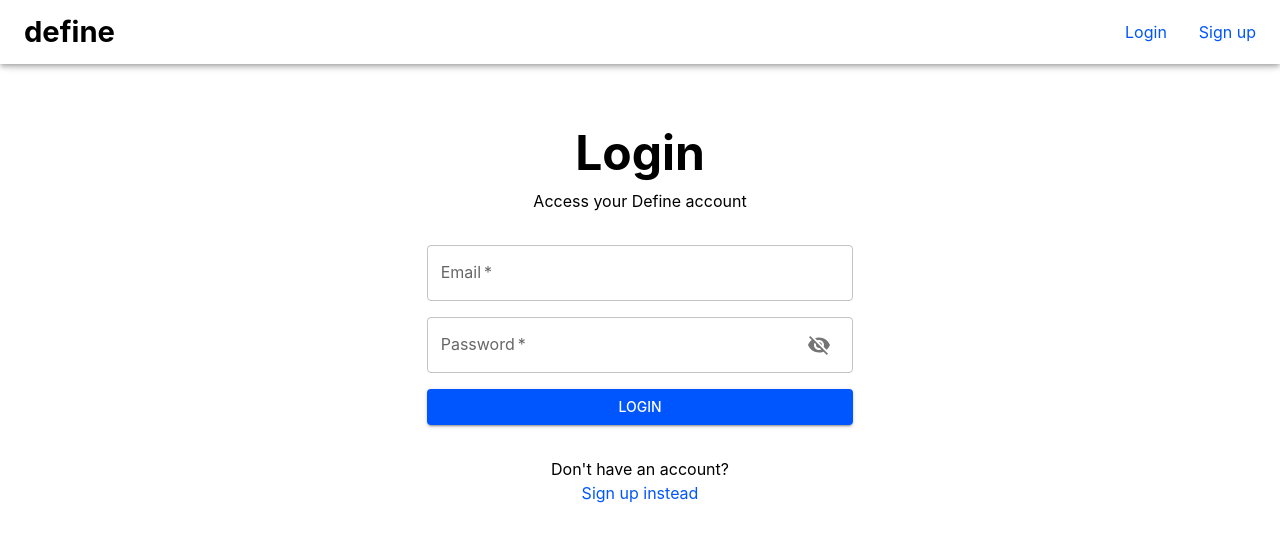
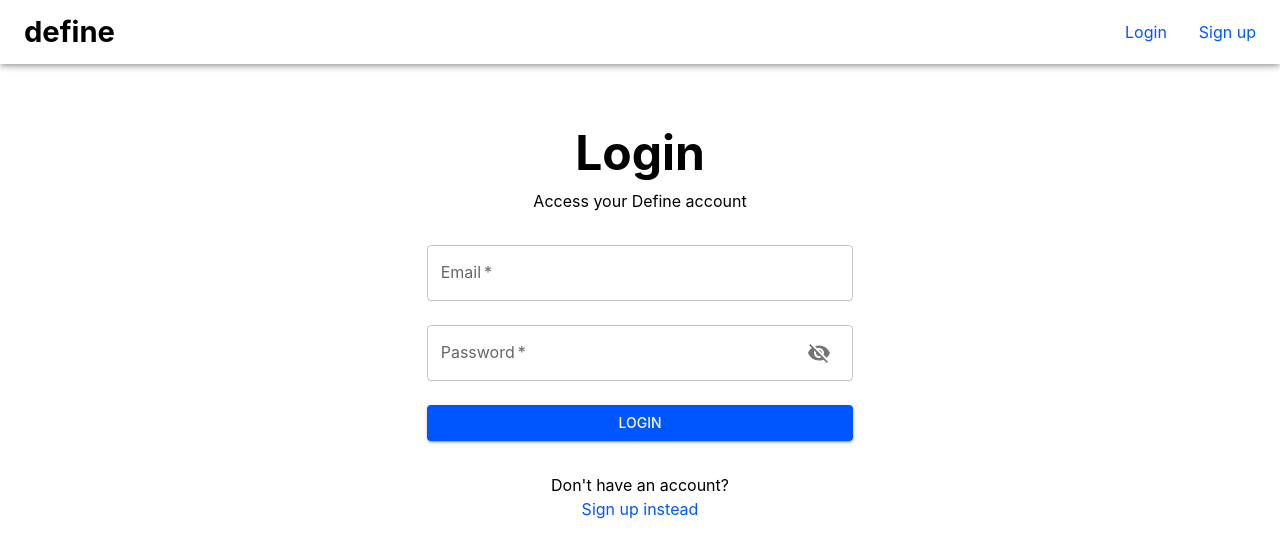
Before and after one commit to TylerWon/define, a React app in the folder frontend/: page /login in a window 1280 px wide. Shown: the top 558 px of the page. Built offline with nearby package versions, Linux system fonts and the light colour scheme; the HTML template or start-up script is replaced by a standard one.

Commit message:
Adjust spacing between Login form fields

```diff
--- a/frontend/src/components/Login/LoginForm.jsx
+++ b/frontend/src/components/Login/LoginForm.jsx
@@ -66,7 +66,7 @@ export default function LoginForm(props) {
       {({errors, touched, handleChange}) => (
         <Form style={{ width: "100%" }}>
           <Stack
-            spacing={2}
+            spacing={3}
             alignItems="center"
             justifyContent="center"
             sx={{ width: "100%" }}
```
